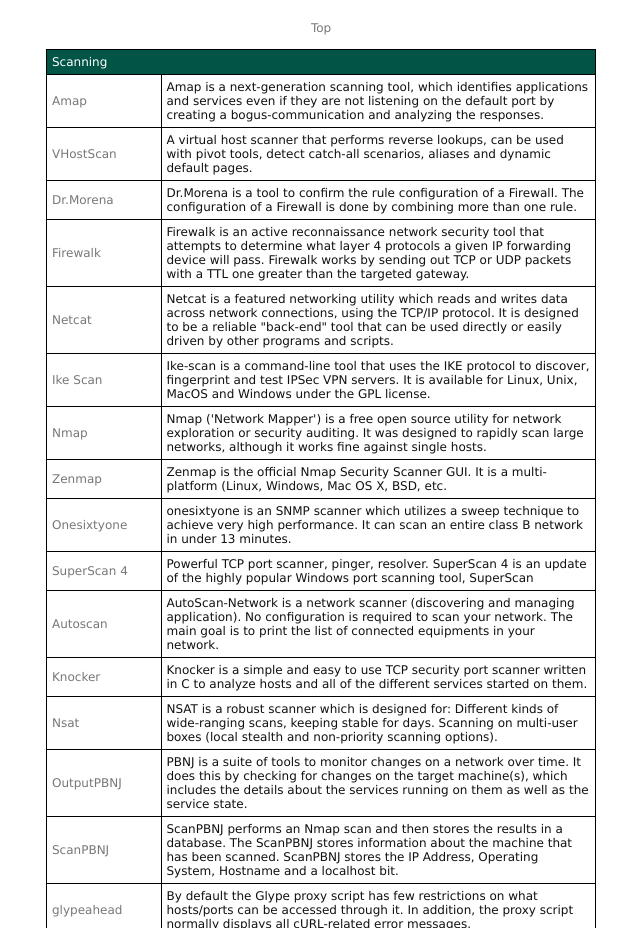
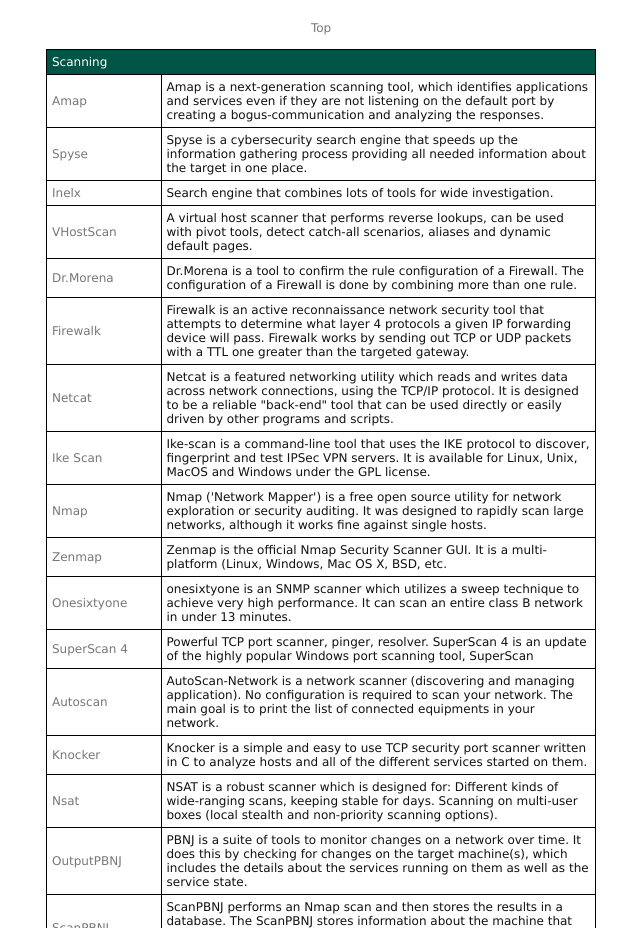
Before and after one commit to Gexos/Hacking-Tools-Repository, a plain HTML site: page index.html in a window 1280 px wide. Shown: the part 1504-2432 px from the top of the page, without its empty margins (12-652 px from the left). Drawn offline with Linux system fonts and the light colour scheme.

Commit message:
Added two tools
Two tools that I usually use for the target recon or for fun to check some north korean photos etc... Pretty useful stuff IMHO

```diff
--- a/index.html
+++ b/index.html
@@ -147,6 +147,14 @@ If you have suggestions or links to tools/scripts to submit, please do, you can
 <tr>
 <td class="frame"><a class="link" href="http://freeworld.thc.org/thc-amap"target="_blank">Amap</a></td>
 <td class="frame">Amap is a next-generation scanning tool, which identifies applications and services even if they are not listening on the default port by creating a bogus-communication and analyzing the responses.</td>
+</tr>
+<tr>
+<td class="frame"><a class="link" href="https://spyse.com/"target="_blank">Spyse</a></td>
+<td class="frame">Spyse is a cybersecurity search engine that speeds up the information gathering process providing all needed information about the target in one place.</td>
+</tr>
+<tr>
+<td class="frame"><a class="link" href="https://intelx.io/"target="_blank">Inelx</a></td>
+<td class="frame">Search engine that combines lots of tools for wide investigation.</td>
 </tr>
 <tr>
 <td class="frame"><a class="link" href="https://github.com/codingo/VHostScan"target="_blank">VHostScan</a></td>
```
